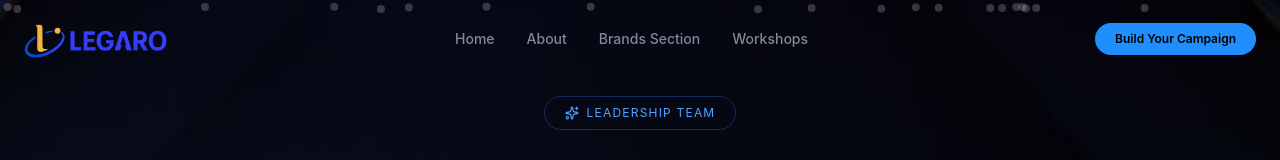
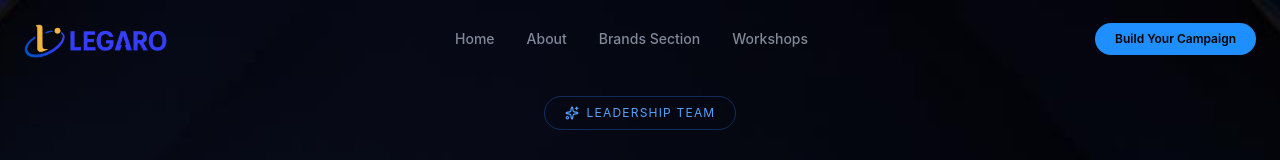
Before and after one commit to Atharv542/Legaro, a React (Vite) app: page / in a window 1280 px wide. Shown: the top 160 px of the page. Built offline with nearby package versions, Linux system fonts and the light colour scheme.

Commit message:
Added changes

```diff
--- a/package.json
+++ b/package.json
@@ -10,6 +10,7 @@
     "preview": "vite preview"
   },
   "dependencies": {
+    "@emailjs/browser": "^4.4.1",
     "@tailwindcss/vite": "^4.2.1",
     "framer-motion": "^12.34.3",
     "lucide-react": "^0.575.0",
--- a/src/components/Hero.jsx
+++ b/src/components/Hero.jsx
@@ -211,28 +211,6 @@ export default function AboutSection() {
       }}
     >
 
-      {/* FLOATING PARTICLES */}
-
-      <div className="absolute inset-0 overflow-hidden pointer-events-none">
-        {[...Array(20)].map((_, i) => (
-          <motion.div
-            key={i}
-            className="absolute w-2 h-2 bg-white/20 rounded-full"
-            initial={{
-              x: Math.random() * window.innerWidth,
-              y: Math.random() * window.innerHeight,
-            }}
-            animate={{
-              y: ["0%", "100%"],
-            }}
-            transition={{
-              duration: 10 + Math.random() * 10,
-              repeat: Infinity,
-              ease: "linear",
-            }}
-          />
-        ))}
-      </div>
 
       {/* HEADER */}
 
--- a/src/components/KidFluencer.jsx
+++ b/src/components/KidFluencer.jsx
@@ -1,5 +1,6 @@
 import { useState,useEffect } from "react";
 import { motion, AnimatePresence } from "framer-motion";
+import emailjs from "@emailjs/browser";
 import {
   X,
   CheckCircle2,
@@ -539,16 +540,32 @@ function InquiryModal({ selectedKids, onClose }) {
   const [submitted, setSubmitted] = useState(false);
 
   const handleSubmit = (e) => {
-    e.preventDefault();
+  e.preventDefault();
 
-    console.log(form);
+  const templateParams = {
+    creators: form.creators,
+    brand_name: form.brandName,
+    brand_email: form.brandEmail,
+    brand_phone: form.brandPhone,
+  };
 
-    setSubmitted(true);
-
-    setTimeout(() => {
-      onClose();
-    }, 2000);
-  };
+  emailjs
+    .send(
+      "YOUR_SERVICE_ID",     // from EmailJS
+      "YOUR_TEMPLATE_ID",    // from EmailJS
+      templateParams,
+      "YOUR_PUBLIC_KEY"      // from EmailJS
+    )
+    .then(
+      () => {
+        setSubmitted(true);
+      },
+      (error) => {
+        console.log("FAILED...", error);
+        alert("Something went wrong!");
+      }
+    );
+};
 
   return (
     <motion.div
```
Also changed, not shown: 1 other file (tests, documents, lock files or other folders).
